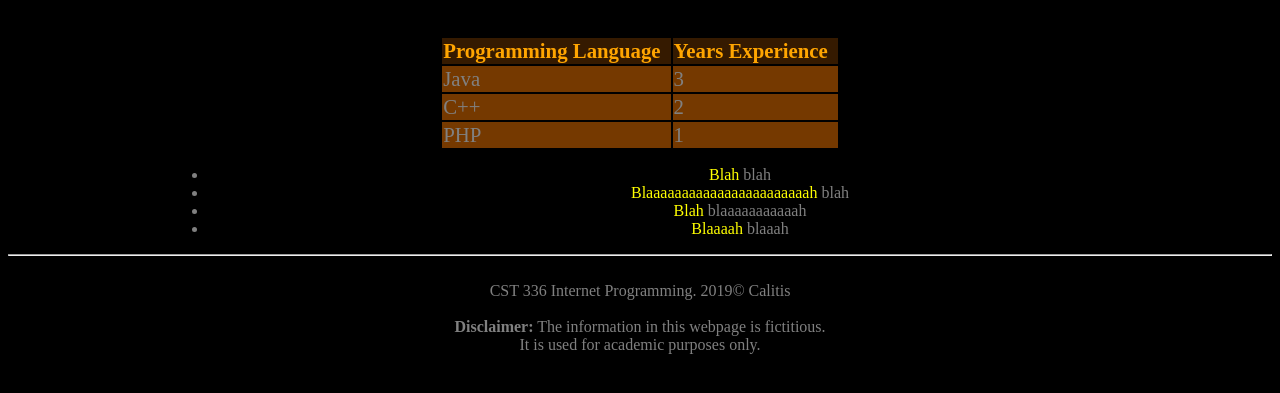
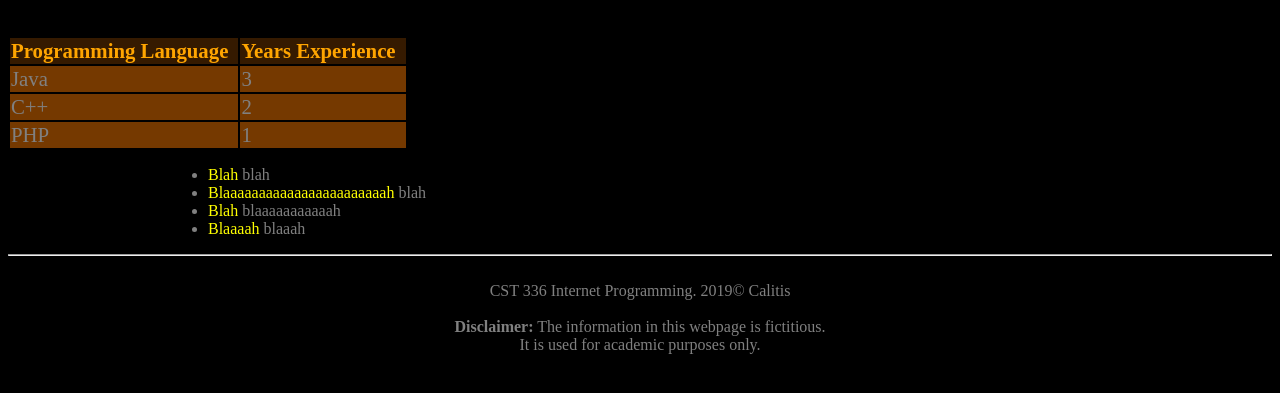
Before and after one commit to r0b0b0t/cst336, a PHP site: page /labs/lab1/about.html in a window 1280 px wide. Shown: the part 123-516 px from the top of the page. Run offline with PHP 8.4, Linux system fonts and the light colour scheme.

```diff
--- a/labs/lab1/css/styles.css
+++ b/labs/lab1/css/styles.css
@@ -38,7 +38,7 @@ footer {
     clear: left;
 }
 
-table {
+#content {
     margin: 0px auto;
 }
 
@@ -60,7 +60,6 @@ td strong {
 }
 
 ul {
-   text-align: center;
     padding-left: 200px;
 }
 
--- a/labs/lab1/index.html
+++ b/labs/lab1/index.html
@@ -40,11 +40,11 @@ in html
             </figure>
 
             <div id="welcomeText">
-                Hello! <br>
-                <p>Thanks for visiting my professional portfolio</p>
+                <p>Hello! <br>
+                Thanks for visiting my professional portfolio
 
                 I am a system administrator currently looking for a job.
-                <em>With ordinary talent and <strong>extraordinary perseverence</strong>, anything is possible.</em>
+                <em>With ordinary talent and <strong>extraordinary perseverence</strong>, anything is possible.</em></p>
             </div>
         </main>
 
```
